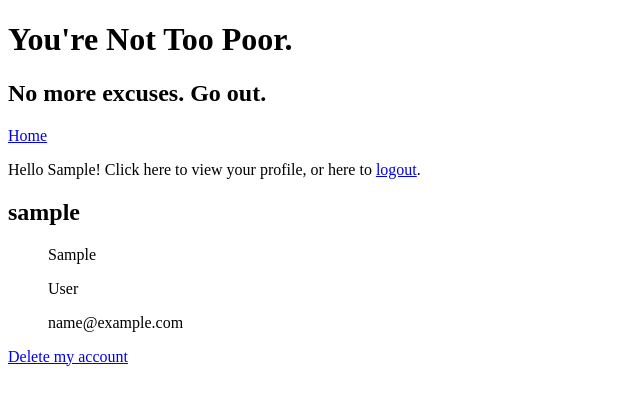
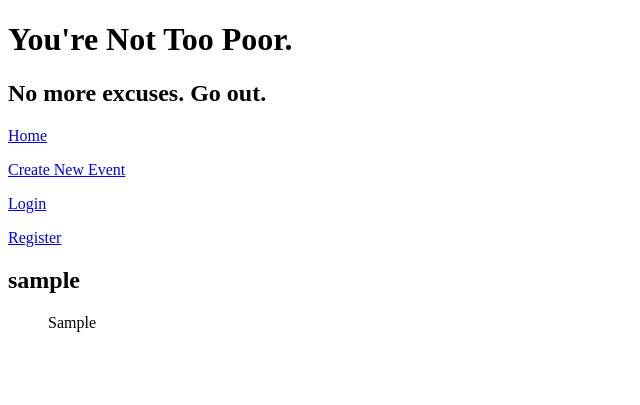
Before and after one commit to sarahlevins/SheCodes-DjangoProject, a Django app: page /users/1/ in a window 1280 px wide. Shown: the top 405 px of the page, without its empty margins (0-640 px from the left). Run offline with Django 3.2, Linux system fonts and the light colour scheme; tables that the repository leaves empty hold one stand-in row (values such as "Sample post").

Commit message:
page views and restrictions work

```diff
--- a/eventfinder/templates/eventfinder/event_detail.html
+++ b/eventfinder/templates/eventfinder/event_detail.html
@@ -15,7 +15,9 @@
                 {{ category.name }}
             {% endfor %}
     </ul>
-    <a href="{% url 'eventfinder:event-update' event.pk%}">Update my event</a>
-    <a href="{% url 'eventfinder:event-delete' event.pk%}">Delete my event</a>
+    {% if user.username == event.host.username %}
+        <a href="{% url 'eventfinder:event-update' event.pk%}">Update my event</a>
+        <a href="{% url 'eventfinder:event-delete' event.pk%}">Delete my event</a>
+    {% endif %}
 
 {% endblock %}
--- a/eventfinder/urls.py
+++ b/eventfinder/urls.py
@@ -11,5 +11,5 @@
     path('<int:pk>/event_update/', views.EventUpdate.as_view(), name='event-update'),
     path('<int:pk>/event_delete/', views.EventDelete.as_view(), name='event-delete'),
     path('venue_detail/<int:pk>', views.VenueDetail.as_view(), name='venue-detail'),
-    path('attending/<int:pk>', views.Attending.as_view(), name='attending')
+    path('attending/', views.Attending.as_view(), name='attending')
     ]
--- a/templates/nav.html
+++ b/templates/nav.html
@@ -2,8 +2,10 @@
 
 {% block content %}
 <p><a href="{% url 'eventfinder:index' %}">Home</a></p>
+<p><a href="{% url 'eventfinder:event-create' %}">Create New Event</a></p>
 {% if user.is_authenticated %}
-    <p>Hello {{ user.first_name }}! Click here to view your profile, or here to <a href="{% url 'users:logout' %}">logout</a>.</p>
+    <p>Hello {{ user.first_name }}!
+        Click <a href="{% url 'users:user-detail' user.pk %}">here</a> to view your profile, or here to <a href="{% url 'users:logout' %}">logout</a>.</p>
 {% else %}
     <p><a href="{% url 'users:login' %}">Login</a></p>
     <p><a href="{% url 'users:user-create' %}">Register</a></p>
--- a/users/templates/user_detail.html
+++ b/users/templates/user_detail.html
@@ -3,12 +3,15 @@
 {% load static %}
 
 {% block content %}
-    <h2>{{ user.username }}</h2>
+    <h2>{{ usersdetail.username }}</h2>
     <ul>
-        <p>{{ user.first_name }}</p>
-        <p>{{ user.last_name }}</p>
-        <p>{{ user.email }}</p>
+        <p>{{ usersdetail.first_name }}</p>
+        {% if usersdetail.username == user.username %}
+            <p>{{ usersdetail.last_name }}</p>
+            <p>{{ usersdetail.email }}</p>
+            <p><a href="{% url 'users:user-update' user.pk%}">Update my account</a></p>
+            <p><a href="{% url 'users:user-delete' user.pk%}">Delete my account</a></p>
+        {% endif %}
     </ul>
 
-<a href="{% url 'users:user-delete' user.pk%}">Delete my account</a>
 {% endblock %}
--- a/users/views.py
+++ b/users/views.py
@@ -1,4 +1,4 @@
-from django.shortcuts import render
+from django.shortcuts import render, get_object_or_404
 from django.contrib.auth.views import LoginView, LogoutView
 from django.contrib.auth import authenticate
 from django.views.generic import ListView, DetailView, CreateView, UpdateView, DeleteView
@@ -14,7 +14,7 @@
 class UserDetail(DetailView):
     model = User
     template_name = 'user_detail.html'
-    context_object_name = 'user'
+    context_object_name = 'usersdetail'
 
 class UserUpdate(UpdateView):
     model = User
@@ -24,6 +24,10 @@
     def get_success_url(self):
         user_id = self.kwargs['pk']
         return reverse_lazy('users:user-detail', kwargs={'pk': user_id})
+
+    def get_object(self):
+        user_id = self.kwargs.get('pk')
+        return get_object_or_404(User, pk=user_id, username=self.request.user)
 
 class UserDelete(DeleteView):
     model = User
```
Also changed, not shown: eventfinder/views.py (+23 -2 lines).
